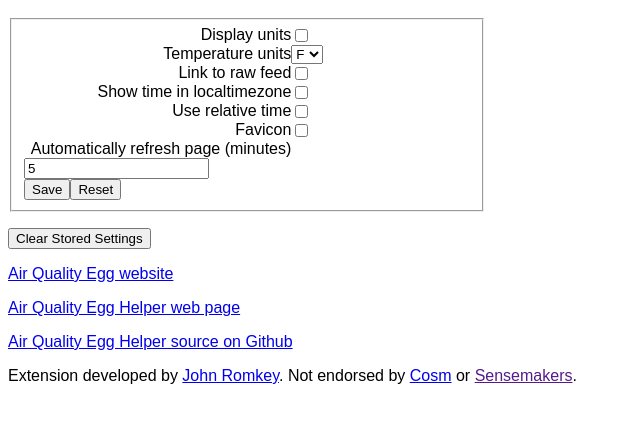
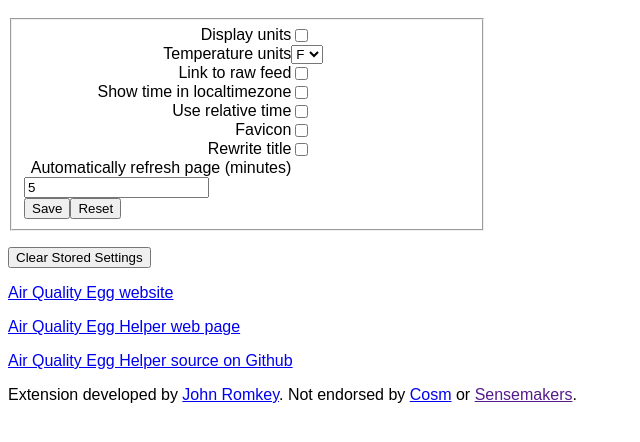
Before and after one commit to romkey/AirQualityEggHelper, a browser extension: page aqehelper.crx/options.html in a window 1280 px wide. Shown: the part 48-490 px from the top of the page, without its empty margins (0-640 px from the left). Drawn offline with Linux system fonts and the light colour scheme.

Commit message:
optionally rewrite the page title to use the feed name in it

```diff
--- a/aqehelper.crx/js/aqehelper.js
+++ b/aqehelper.crx/js/aqehelper.js
@@ -62,6 +62,11 @@
 	    $( 'link[rel="shortcut icon"]' ).attr( 'href', chrome.extension.getURL( '/images/favicon.ico' ) );
 	}
 
+	// title
+	if( options.title ) {
+	    $( 'title' ).prepend( $( '.metadata-feed-title' ).text() + ' &#187; ' );
+	}
+
 	$.get( 'https://api.cosm.com/v2/feeds/' + id + '.json', function( data ) { AQEHelper.process_raw_feed( data ); } );
 
 	AQEHelper.add_sensor( 'O3', 'Ozone', 'left', '33.3' );
--- a/aqehelper.crx/js/options.js
+++ b/aqehelper.crx/js/options.js
@@ -7,7 +7,8 @@
 	"timezone": "Show time in local timezone",
 	"relative": "Display relative time (minutes ago)",
 	"refresh": "Automatically refresh the page (minutes)",
-	"favicon": "Show favicon"
+	"favicon": "Show favicon",
+	"title": "Rewrite title"
     },
 
     defaults: {
@@ -17,10 +18,11 @@
 	"timezone": true,
 	"relative": true,
 	"refresh": 5,
-	"favicon": true
+	"favicon": true,
+	"title": true
     },
 
-    checkboxes: [ "units", "feed", "timezone", "relative", "favicon" ],
+    checkboxes: [ "units", "feed", "timezone", "relative", "favicon", "title" ],
 
     get: function( callback ) {
 	chrome.storage.sync.get( 'options', function( data ) { if( data == undefined || data.options == undefined ) { data = { 'options': Options.defaults } } callback( data.options ) } );
--- a/aqehelper.crx/options.html
+++ b/aqehelper.crx/options.html
@@ -22,6 +22,8 @@
                 <input type='checkbox' value='relative' name='relative' /><br/>
 		<label for='favicon'>Favicon</label>
 		<input type='checkbox' value='favicon' name='favicon' /><br/>
+		<label for='title'>Rewrite title</label>
+		<input type='checkbox' value='title' name='title' /><br />
                 <label for='refresh'>Automatically refresh page (minutes)</label>
 		<input type='number' value='refresh' name='refresh' />
 		<div class='centered-buttons'>
```
